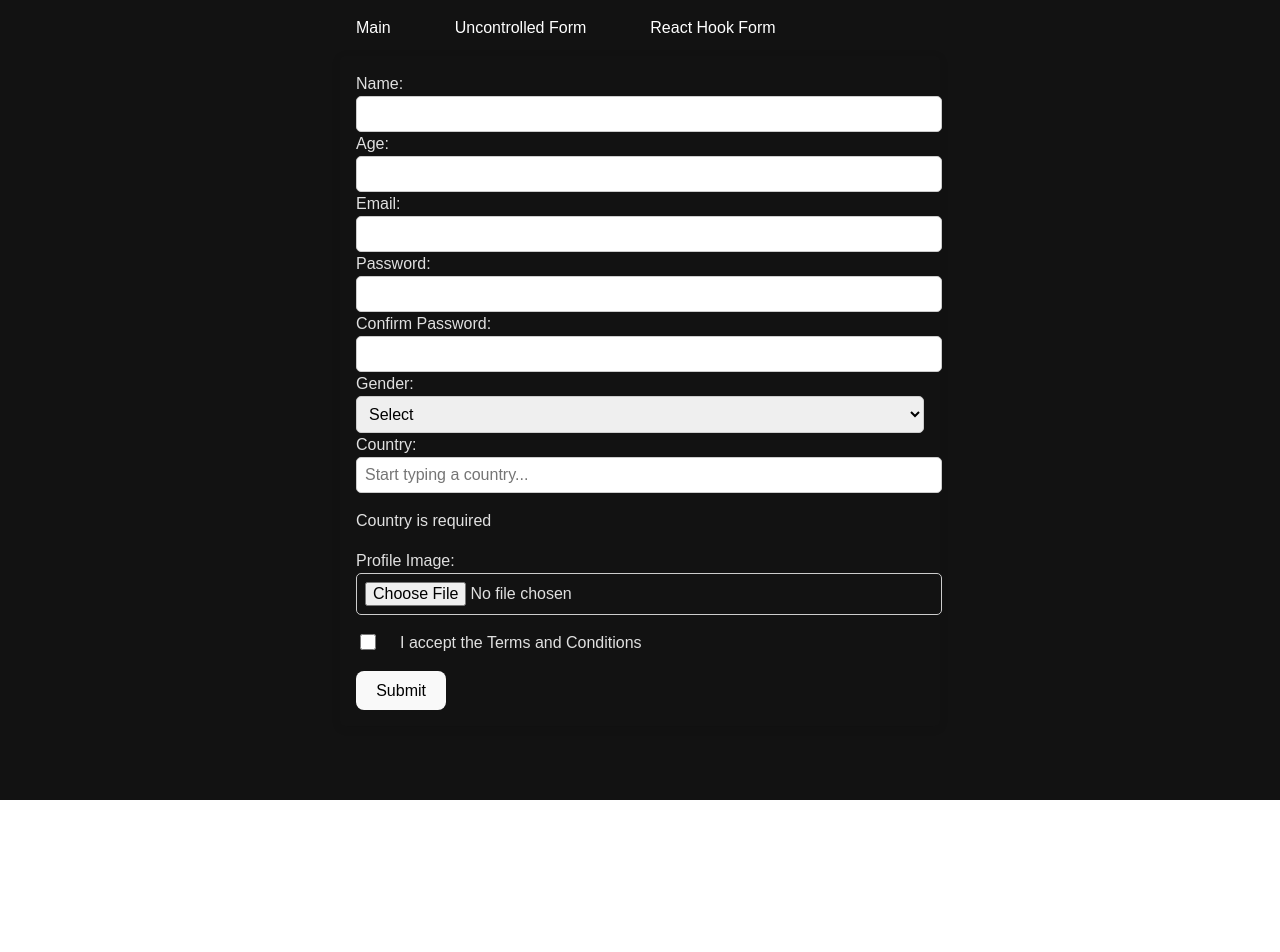
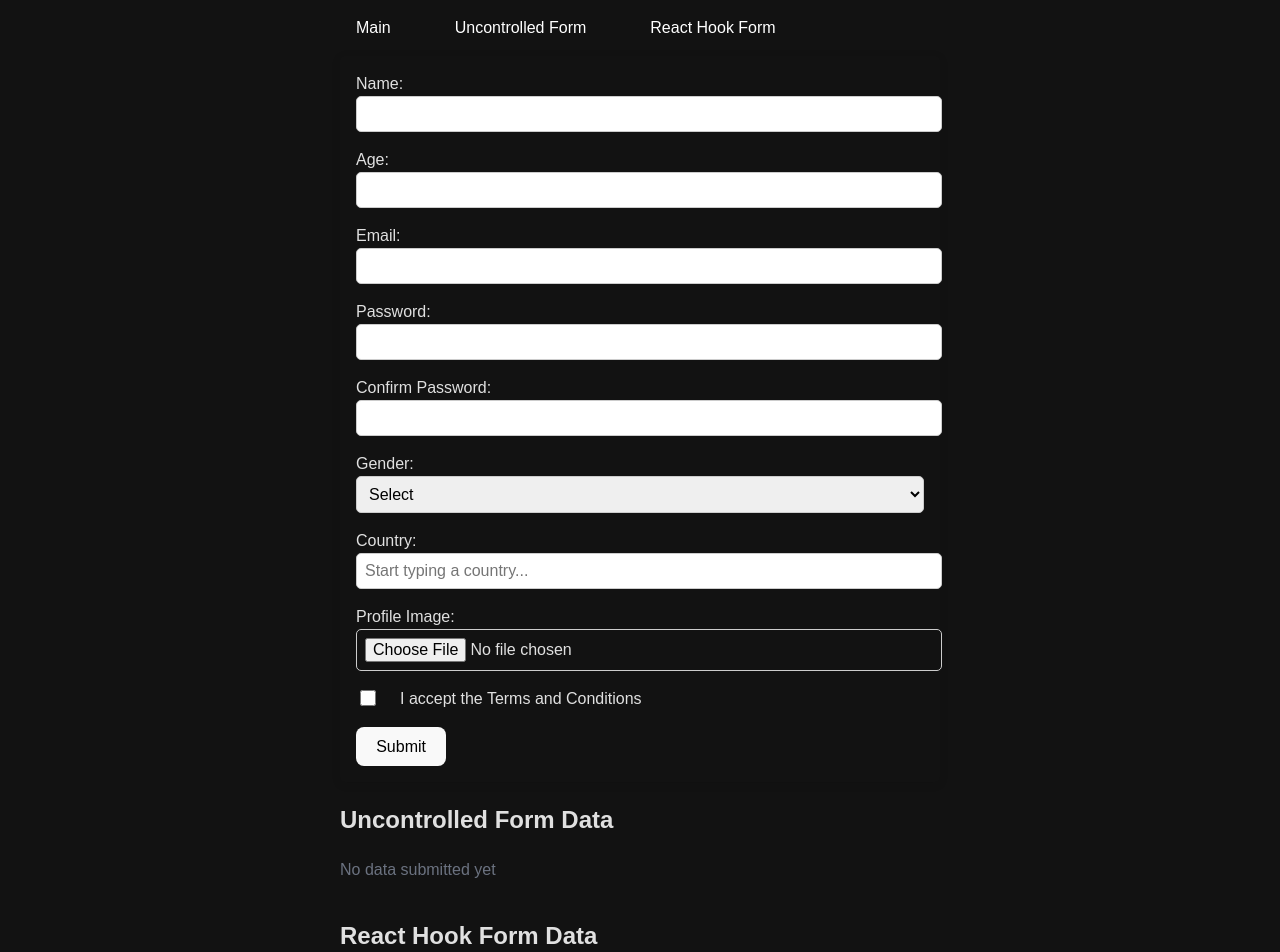
Before and after one commit to Zelenskiy/react-forms, a React (Vite) app: page /react-hook-form in a window 1280 px wide. Shown: the top 952 px of the page. Before the commit the page ends 800 px from the top, so only its background shows below. Built offline with nearby package versions, Linux system fonts and the light colour scheme.

Commit message:
feat: add submit

```diff
--- a/src/components/DataTitle.tsx
+++ b/src/components/DataTitle.tsx
@@ -38,13 +38,14 @@ const DataTile: FC<DataTileProps> = ({ title, data, isNew }) => {
             <span className="font-medium">Country:</span> {data.country}
           </p>
 
-          {data.image && (
+          {data.imageBase64 && (
             <div className="mt-3">
               <p className="font-medium mb-1">Image:</p>
               <img
-                src={data.image}
+                src={data.imageBase64 as unknown as string}
+                // src={data.image}
                 alt="Uploaded"
-                className="max-w-full h-auto max-h-40 rounded border"
+                className="preview-image"
               />
             </div>
           )}
--- a/src/components/MainPage.tsx
+++ b/src/components/MainPage.tsx
@@ -3,6 +3,7 @@ import { useSelector, useDispatch } from 'react-redux';
 import { useEffect } from 'react';
 import { resetNewFlag } from '../store/formSlice';
 import { RootState } from '../types/types';
+import DataTile from './DataTitle';
 
 const MainPage = () => {
   const uncontrolledFormData = useSelector(
@@ -56,6 +57,18 @@ const MainPage = () => {
         </Link>
       </nav>
       <Outlet />
+      <div className="grid grid-cols-1 md:grid-cols-2 gap-6">
+        <DataTile
+          title="Uncontrolled Form Data"
+          data={uncontrolledFormData}
+          isNew={uncontrolledFormData.isNew}
+        />
+        <DataTile
+          title="React Hook Form Data"
+          data={reactHookFormData}
+          isNew={reactHookFormData.isNew}
+        />
+      </div>
     </header>
   );
 };
--- a/src/components/ReactHookForm.tsx
+++ b/src/components/ReactHookForm.tsx
@@ -30,7 +30,7 @@ const ReactHookForm = () => {
     setValue,
     trigger,
   } = useForm<FormData>({
-    resolver: yupResolver(formSchema),
+    // resolver: yupResolver(formSchema),
     mode: 'onChange',
     defaultValues: {
       firstName: '',
@@ -82,6 +82,8 @@ const ReactHookForm = () => {
 
   const handleImageUpload = (event: React.ChangeEvent<HTMLInputElement>) => {
     const file = event.target.files?.[0];
+
+
     if (file) {
       const reader = new FileReader();
       reader.onloadend = () => {
@@ -112,37 +114,37 @@ const ReactHookForm = () => {
 
   return (
     <form onSubmit={handleSubmit(onSubmit)} className="form-container">
-      <div>
+      <div className="mb-4">
         <label>Name:</label>
         <input {...register('firstName')} autoComplete="given-name" />
         {errors.firstName && <p>{errors.firstName.message}</p>}
       </div>
 
-      <div>
+      <div className="mb-4">
         <label>Age:</label>
         <input type="number" {...register('age')} autoComplete="age" />
         {errors.age && <p>{errors.age.message}</p>}
       </div>
 
-      <div>
+      <div className="mb-4">
         <label>Email:</label>
         <input type="email" {...register('email')} autoComplete="email" />
         {errors.email && <p>{errors.email.message}</p>}
       </div>
 
-      <div>
+      <div className="mb-4">
         <label>Password:</label>
         <input type="password" {...register('password')} autoComplete="new-password" />
         {errors.password && <p>{errors.password.message}</p>}
       </div>
 
-      <div>
+      <div className="mb-4">
         <label>Confirm Password:</label>
         <input type="password" {...register('confirmPassword')} autoComplete="new-password" />
         {errors.confirmPassword && <p>{errors.confirmPassword.message}</p>}
       </div>
 
-      <div>
+      <div className="mb-4">
         <label>Gender:</label>
         <select {...register('gender')}>
           <option value="">Select</option>
@@ -153,7 +155,7 @@ const ReactHookForm = () => {
         {errors.gender && <p>{errors.gender.message}</p>}
       </div>
 
-      <div>
+      <div className="mb-4">
         <label>Country:</label>
         <AutocompleteCountry
           value={country}
@@ -162,7 +164,7 @@ const ReactHookForm = () => {
         {errors.country && <p>{errors.country.message}</p>}
       </div>
 
-      <div>
+      <div className="mb-4">
         <label>Profile Image:</label>
         <input
           type="file"
```
